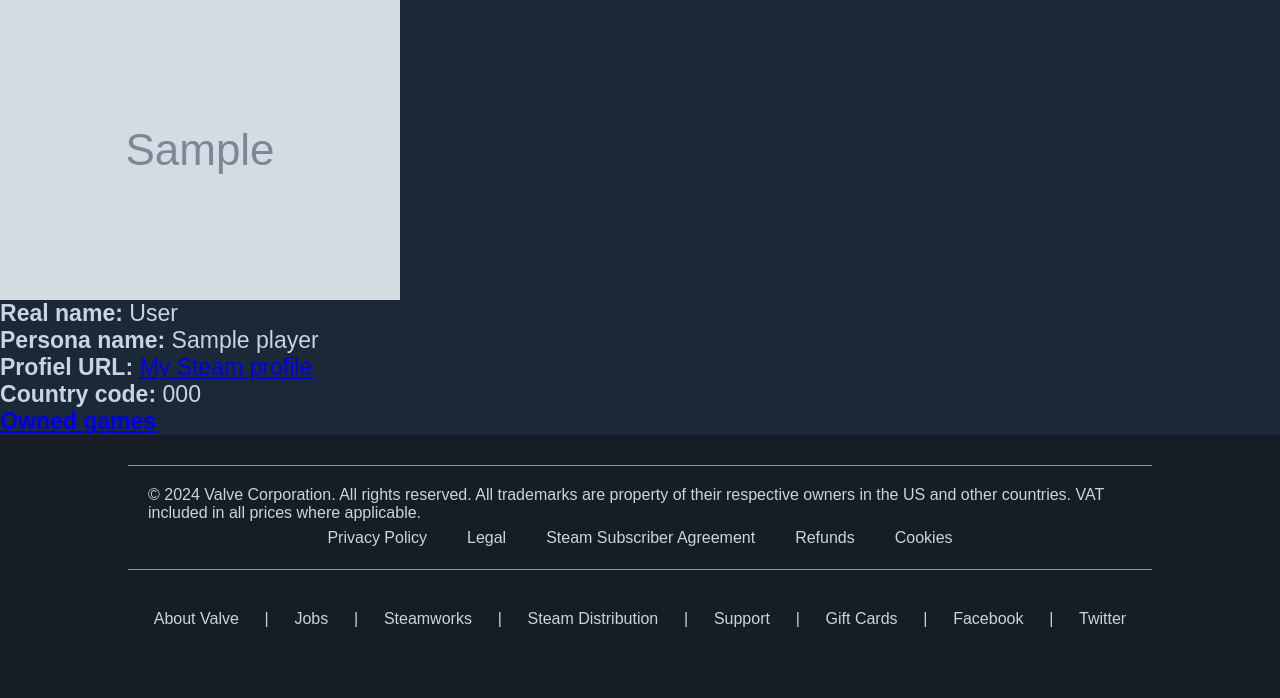
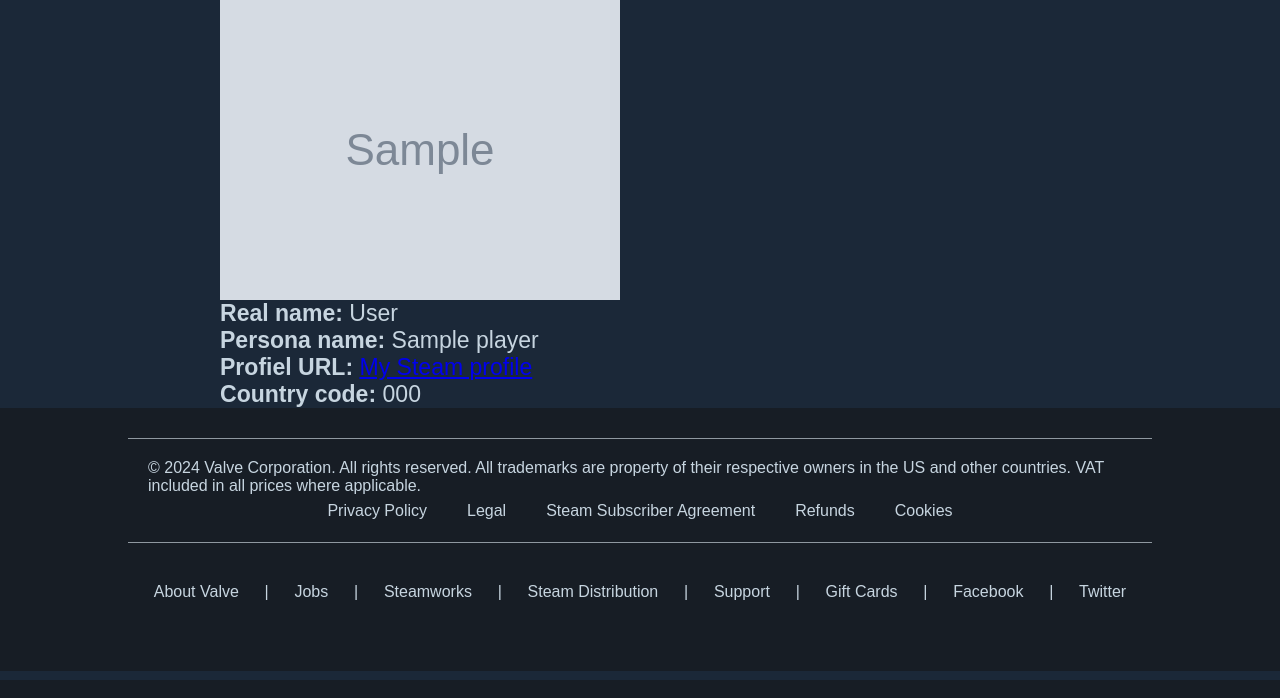
Before and after one commit to haninsuwaid/puntcomma, a Flask app: page /profile/ in a window 1280 px wide. Shown: the part 120-818 px from the top of the page. Run offline with Flask 3, Linux system fonts and the light colour scheme; grey boxes marked "Sample" are stand-in pictures; a database or web service that is not in the repository returns one stand-in record (values such as "Sample title"); data that the repository does not hold is empty; parts of the project's set-up code (start-up, migrations or seed data) failed here and were passed over; some web fonts are replaced.

Commit message:
grote aanpassingen
Ik heb de pagina owned_games weggehaald want ik wilde met de user gegevens de owned games laten zien ipv op een andere pagina. Ik heb de styling een beetje aanegpast nu staat alles goed in de profile pagina. Ik heb een check gemaakt om alleen games te tonen die playtime hebben. ik heb ook een check gemaakt om de games te tonen die naam hebben. Want veel games hebben geen gameName.

```diff
--- a/Statistiekalgoritmen/apiJson.py
+++ b/Statistiekalgoritmen/apiJson.py
@@ -33,21 +33,24 @@ def all_owned_games():
     )
     appids = []
     for owned_games_data in games:
-        appid = owned_games_data["appid"]
-        appids.append(appid)
+        if owned_games_data["playtime_forever"] > 0:
+            appid = owned_games_data["appid"]
+            appids.append(appid)
 
     return appids
 
 
 def owned_games_info(limit=0):
     all_owned_games_ids = all_owned_games()
+    all_game_info = []
     for index, appid in enumerate(all_owned_games_ids[:limit]):
         game_info = get_json_api(
             f"https://api.steampowered.com/ISteamUserStats/GetUserStatsForGame/v0002/?appid={appid}&key=B129420016573EE260056E21D4218C90&steamid=76561198366424343",
             "playerstats"
         )
-    return game_info
-
+        if "gameName" in game_info and game_info["gameName"]:
+            all_game_info.append(game_info)
+    return all_game_info
 
 def all_steam_games(limit=0):
     games = get_json_api("https://api.steampowered.com/ISteamApps/GetAppList/v0002/?format=json")
--- a/app.py
+++ b/app.py
@@ -30,13 +30,9 @@ def game():
 @app.route('/profile/')
 def profile():
     user_profile = user()
-    return render_template('profile.html', user_profile=user_profile)
+    owned_games = owned_games_info(limit=20)
+    return render_template('profile.html', user_profile=user_profile, owned_games=owned_games)
 
-
-@app.route('/owned_games/')
-def owned_games():
-    owned_games = owned_games_info(limit=20)
-    return render_template('owned_games.html', owned_games=owned_games)
 
 if __name__ == '__main__':
     app.run(debug=True, port=5000)
--- a/static/css/main.css
+++ b/static/css/main.css
@@ -58,7 +58,7 @@ label {
 
 #profile{
     display: flex;
-    justify-content: flex-start;
+    justify-content: space-around;
 }
 
 @media only screen and (min-width: 1024.1px) {
--- a/templates/profile.html
+++ b/templates/profile.html
@@ -1,14 +1,16 @@
 {% include 'header.html' %}
-<main id="body">
+<main id="profile">
     <div>
         <a href="{{ user_profile['avatarlink'] }}" target="_blank"><img src="{{ user_profile['avatarfull'] }}" alt="Avatar"></a>
         <p><strong>Real name:</strong> {{user_profile["realname"]}} <br></p>
         <p><strong>Persona name:</strong> {{user_profile["personaname"]}} <br></p>
         <p><strong>Profiel URL:</strong> <a href="{{ user_profile['profileurl'] }}" target="_blank" >My Steam profile</a><br></p>
         <p><strong>Country code:</strong> {{user_profile["loccountrycode"]}} <br></p>
-<!--        <p><strong>Owned games:</strong>  {{amount}}</p>-->
-        <a href="{{ url_for('owned_games') }}"><strong>Owned games</strong></a>
-
+    </div>
+    <div>
+        {% for game_info in owned_games %}
+        <p><strong>Game: </strong> {{ game_info["gameName"] }} <br></p>
+        {% endfor %}
     </div>
 </main>
 {% include 'footer.html' %}
```
Also changed, not shown: templates/owned_games.html (+9 -7 lines), 1 other file.
